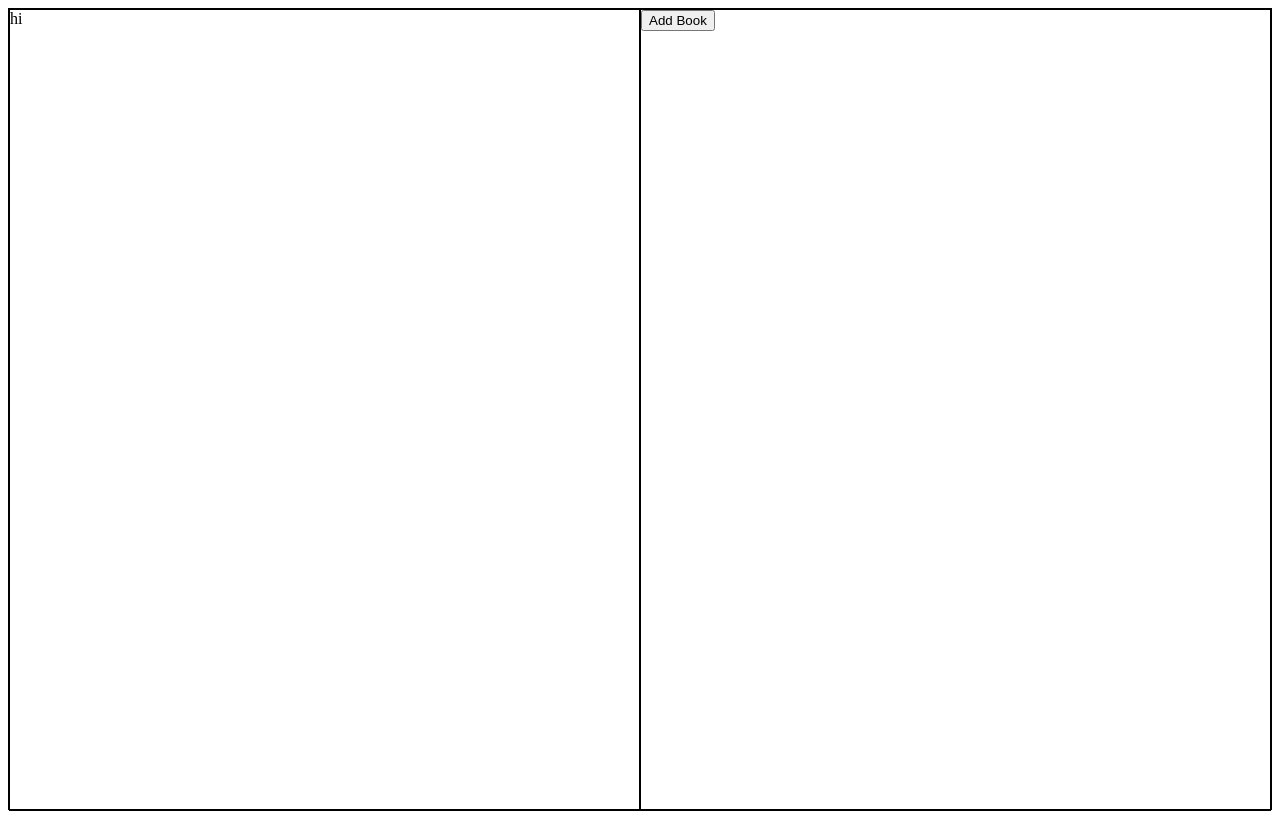
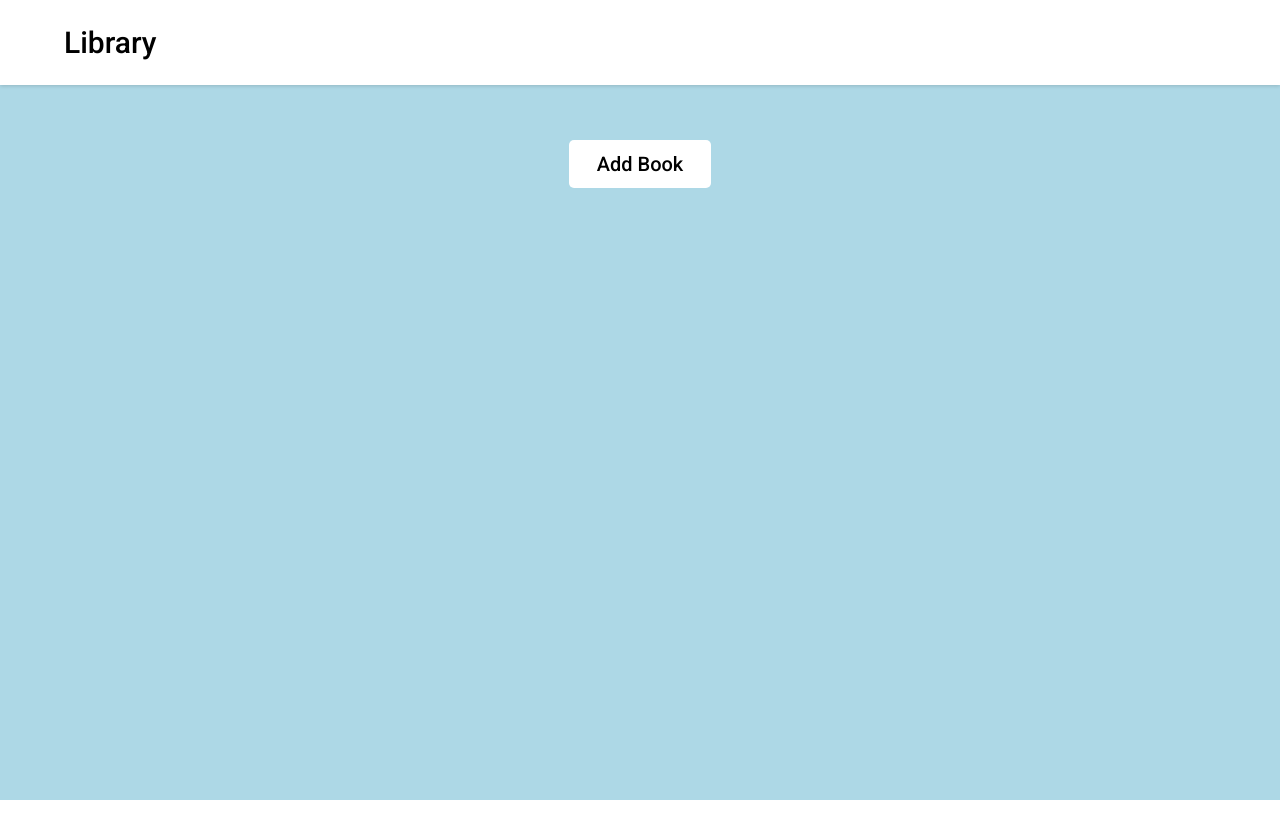
Before and after one commit to ZachMHamilton/Library, a plain HTML site: page index.html in a window 1280 px wide. Drawn offline with Linux system fonts and the light colour scheme.

Commit message:
styling finishes

```diff
--- a/index.html
+++ b/index.html
@@ -6,14 +6,16 @@
     <meta name="viewport" content="width=device-width, initial-scale=1.0">
     <script src="library.js" defer></script>
     <link rel="stylesheet" href="styles.css">
+    <link rel="preconnect" href="https://fonts.googleapis.com">
+    <link rel="preconnect" href="https://fonts.gstatic.com" crossorigin>
+    <link href="https://fonts.googleapis.com/css2?family=Roboto:wght@500&display=swap" rel="stylesheet">
     <title>Library</title>
 </head>
 <body>
     <div id="container">
-
-    <div id="book-container">
-        hi
-    </div>
+        <div id="header">
+            Library
+        </div>
 
 
         <div id="btncontainer">
@@ -37,6 +39,10 @@
         </div>
         </div>
 
+        <div id="book-container">
+
+        </div>
+
 
 
 
--- a/library.js
+++ b/library.js
@@ -13,8 +13,8 @@ function Book(title, author, pages, read) {
 }
 
 // Populating library
-var GameOfThrones = new Book("Game of Thrones", "J.R" , "1000", "on");
-myLibrary.push(GameOfThrones);
+//var GameOfThrones = new Book("Game of Thrones", "J.R" , "1000", "on");
+//myLibrary.push(GameOfThrones);
 
 
 
@@ -37,12 +37,14 @@ function addBook(event) {
     myLibrary.push(book);
     document.getElementById("form-container").style.display = "none";
     document.getElementById("form").reset();
+    document.getElementById("addbtn").style.display = "block";
 
 }
 
 // Shows form after pressing 'Add Book' button
 function showForm () {
     document.getElementById("form-container").style.display = "block";
+    document.getElementById("addbtn").style.display = "none";
 }
 
 
--- a/styles.css
+++ b/styles.css
@@ -1,21 +1,82 @@
 body {
     height: 100vh;
+    margin: 0;
 }
 
 #container {
     display: flex;
-    border: 1px solid black;
     height: 100%;
+    flex-direction: column;
+    width: 100vw;
+    height: 100vh;
+    background-color: lightblue;
 }
 
-#book-container {
-    flex: 1;
-    border: 1px solid black;
-    height: 100%;
+#header {
+    flex-grow: .3;
+    background-color: white;
+    display: flex;
+    justify-content: flex-start;
+    align-items: center;
+    padding-left: 5%;
+    font-family: 'Roboto', sans-serif;
+    font-size: 30px;
+    margin-bottom: 10px;
+    box-shadow: rgba(0, 0, 0, 0.16) 0px 1px 4px;
 }
 
 #btncontainer {
+    flex-grow: .3;
+    background-color: lightblue;
+    display: flex;
+    justify-content: center;
+    align-items: center;
+    padding: 20px;
+
+}
+
+#addbtn {
+    font-family: 'Roboto', sans-serif;
+    background-color: white;
+    font-size: 20px;
+    padding: 12px 28px;
+    border-radius: 5px;
+    border: none;
+}
+
+#addbtn:hover {
+    background-color: rgb(239, 239, 239);
+    box-shadow: rgba(0, 0, 0, 0.16) 0px 1px 10px;
+}
+
+#form {
+    background-color: white;
+    padding: 10px;
+    border-radius: 5px;
+    font-family: 'Roboto', sans-serif;
+}
+
+
+
+#book-container {
+    flex-grow: 3;
+    background-color: lightblue;
+    display: flex;
+    padding: 5%;
+    padding-top: 0;
+    gap: 5%;
+    font-family: 'Roboto', sans-serif;
+}
+
+#book-container > * {
     flex: 1;
-    border: 1px solid black;
-    height: 100%;
+    gap: 10px;
+    background-color: white;
+    box-shadow: rgba(0, 0, 0, 0.16) 0px 1px 4px;
+    border-radius: 5px;
+    display: flex;
+    flex-direction: column;
+    justify-content: center;
+    align-items: center;
+    font-family: 'Roboto', sans-serif;
 }
```
